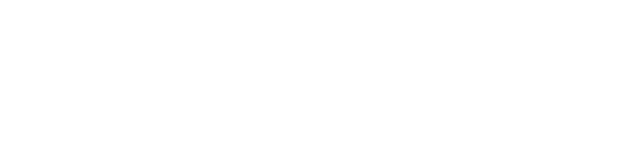
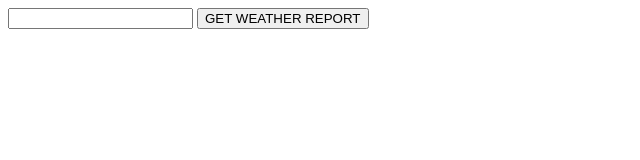
Before and after one commit to vijay2499/vijay2499.github.io, a plain HTML site: page index.html in a window 1280 px wide. Shown: the whole page, without its empty margins (0-640 px from the left). Drawn offline with Linux system fonts and the light colour scheme.

Commit message:
added-controls

```diff
--- a/index.html
+++ b/index.html
@@ -6,6 +6,8 @@
 </head>
 
 <body>
+    <input type="text" name="city" id="city" />
+    <button>GET WEATHER REPORT</button>
 </body>
 
 </html>
```
